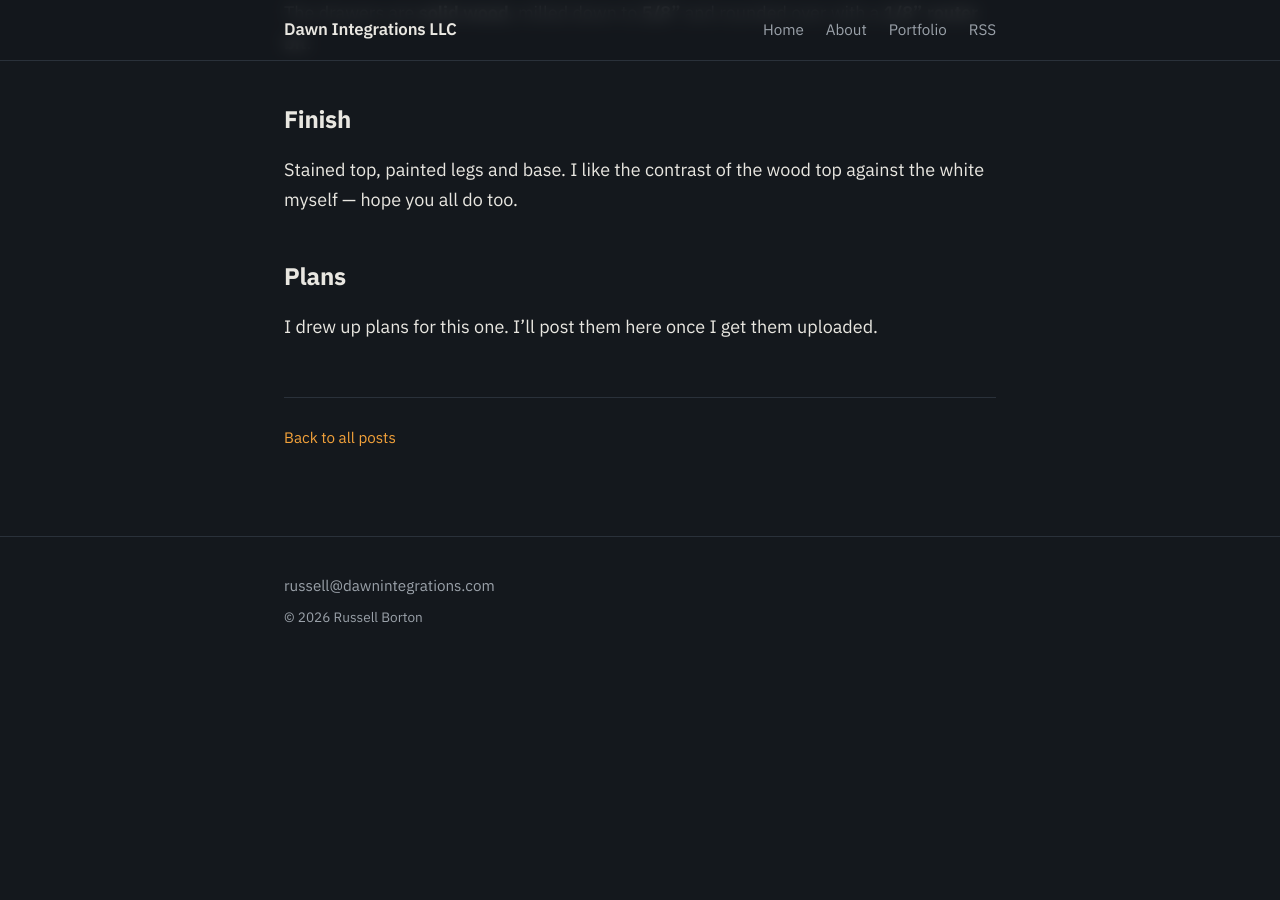
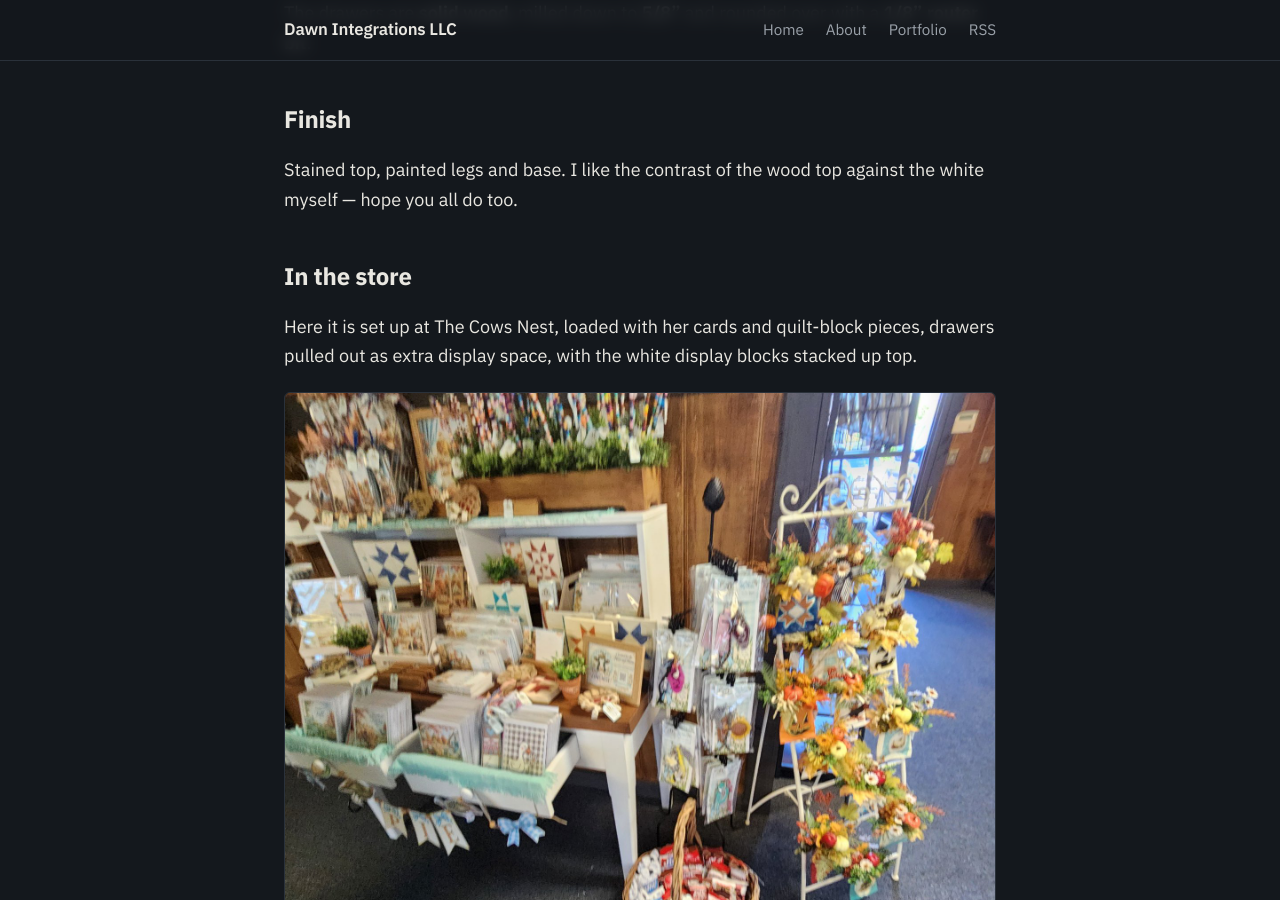
Before and after one commit to run-n-play/dawnintegrations, a Jekyll site: the page built from _posts/2026-10-29-display-table-for-the-cows-nest.md, in a window 1280 px wide and 900 px high, scrolled down 1924 px. Built offline with Jekyll 4.4.1, drawn with Linux system fonts in a browser that asks for light colours; before the commit the page ends 2601 px from its top, so only the background shows below that.

Commit message:
Add in-store photo to display table post
Co-Authored-By: Claude Opus 5.5 <noreply@anthropic.com>
Claude-Session: https://claude.ai/code/session_01SPFg4sEXVXc5tBae2PhY4S

```diff
--- a/_posts/2026-10-29-display-table-for-the-cows-nest.md
+++ b/_posts/2026-10-29-display-table-for-the-cows-nest.md
@@ -27,6 +27,12 @@ The drawers are **solid wood**, milled down to **5/8"** and rounded over with a
 
 Stained top, painted legs and base. I like the contrast of the wood top against the white myself — hope you all do too.
 
+## In the store
+
+Here it is set up at The Cows Nest, loaded with her cards and quilt-block pieces, drawers pulled out as extra display space, with the white display blocks stacked up top.
+
+![The display table in use at The Cows Nest — drawers open with cards, white display blocks on top](/assets/images/display-table/display-table-in-store.jpg)
+
 ## Plans
 
 I drew up plans for this one. I'll post them here once I get them uploaded.
```
Also changed, not shown: assets/images/display-table/display-table-in-store.jpg (added).
